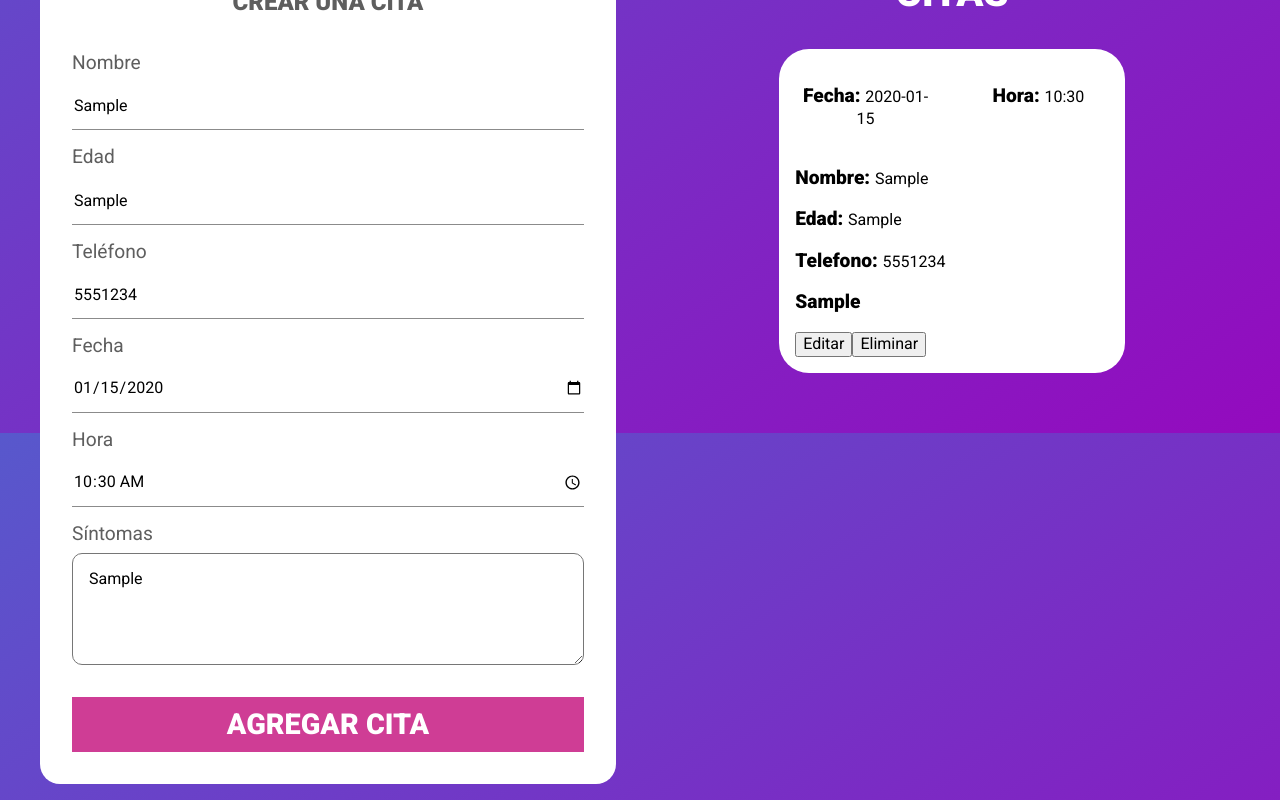
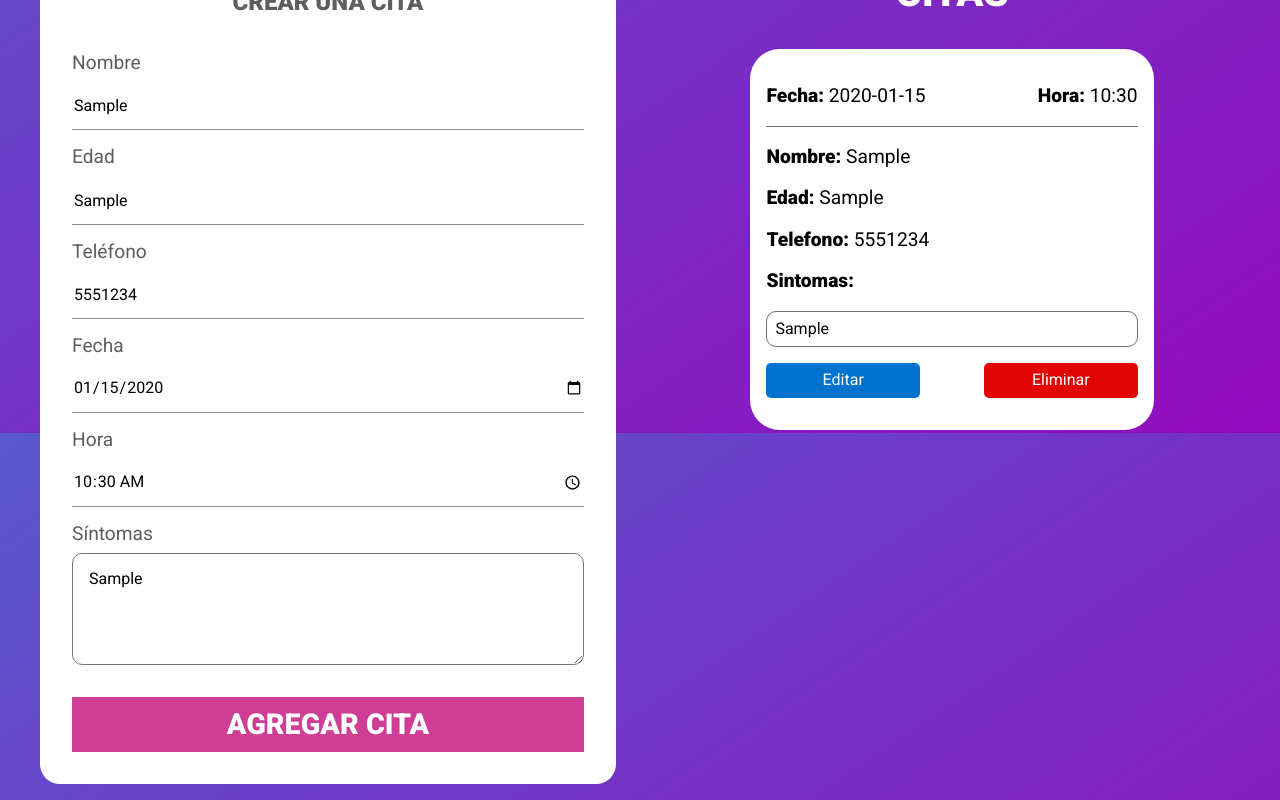
Before and after one commit to FTH-EGC/App-Clientes, a React (Create React App) app: page / in a window 1280 px wide. Both pictures are taken after typing "Sample", "Sample", "5551234", "2020-01-15", "10:30", "Sample" into the empty fields and a click on the input "AGREGAR CITA". Shown: the part 367-1167 px from the top of the page. Built offline with nearby package versions, Linux system fonts and the light colour scheme.

Commit message:
Finalizando estilos de las citas

```diff
--- a/src/components/Cita.js
+++ b/src/components/Cita.js
@@ -1,5 +1,6 @@
 import React from 'react';
 import styled from '@emotion/styled';
+
 
 
 const CardCita = styled.div`
@@ -7,37 +8,67 @@ const CardCita = styled.div`
     padding: 1rem;
     display: grid;
     grid-template-rows: repeat(2, auto);
-    width: 80%;
+    width: 85%;
     margin-bottom: 2rem;
     border-radius: 30px;
 
     @media (min-width: 768px){
-        width: 60%
+        width: 70%
     }
+
     p{
         font-size: 1.2rem;
-        font-weight: 900;
+        font-weight: 700;
     }
     span{
-        font-size: 1rem;
         font-weight: 400;
     }
+
 
 `;
 
 const DatosFecha = styled.div`
     display: flex;
     justify-content: space-between;
-
-    p{
-        flex-basis: calc(50% - 1rem);
-        text-align: center;
-    }
-    span{
-        text-align: right;
-    }
+    border-bottom: 1px solid #707070;
 
 `;
+
+const Botones = styled.div`
+    display: grid;
+    grid-template-columns: repeat(2,1fr);
+    column-gap: 4rem;
+    margin-bottom: 1rem;
+`;
+const BotonEditar = styled.button`
+    background-color: #0073CF;
+    color: #ffffff;
+    border: none;
+    padding: .5rem;
+    border-radius: 5px;
+
+`;
+
+const BotonEliminar = styled.button`
+    background-color: #E20303;
+    color: #ffffff;
+    border: none;
+    padding: .5rem;
+    border-radius: 5px;
+
+`;
+
+const Sintomas = styled.div`
+    padding: .5rem;
+    border: 1px solid #707070;
+    margin-bottom: 1rem;
+    border-radius: 10px;
+
+
+
+`;
+
+
 
 const Cita = ({paciente}) => {
 
@@ -54,16 +85,18 @@ const Cita = ({paciente}) => {
                 <p>Nombre: <span>{nombre}</span></p>
                 <p>Edad: <span>{edad}</span></p>
                 <p>Telefono: <span>{telefono}</span></p>
-                <div className="sintomas">
-                    <p>{sintomas}</p>
-                </div>
-                <div className="botones">
-                    <button
+                <p>Sintomas:</p>
+                <Sintomas>
+                    <span>{sintomas}</span>
+                </Sintomas>
+                <Botones>
+                    <BotonEditar
                         name="editar"
-                    >Editar</button>
-                    <button
-                    >Eliminar</button>
-                </div>
+                    >Editar</BotonEditar>
+
+                    <BotonEliminar
+                    >Eliminar</BotonEliminar>
+                </Botones>
             </div>
         </CardCita>
      );
```
Also changed, not shown: 1 other file (tests, documents, lock files or other folders).
